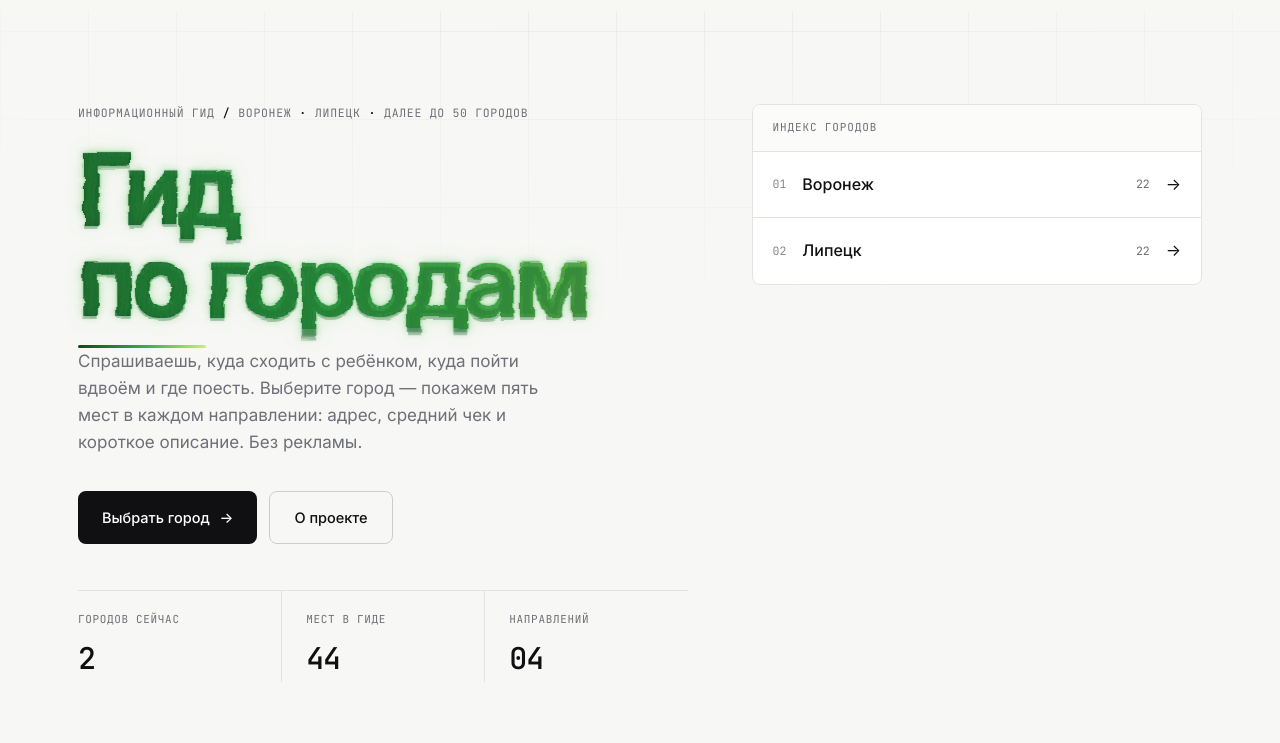
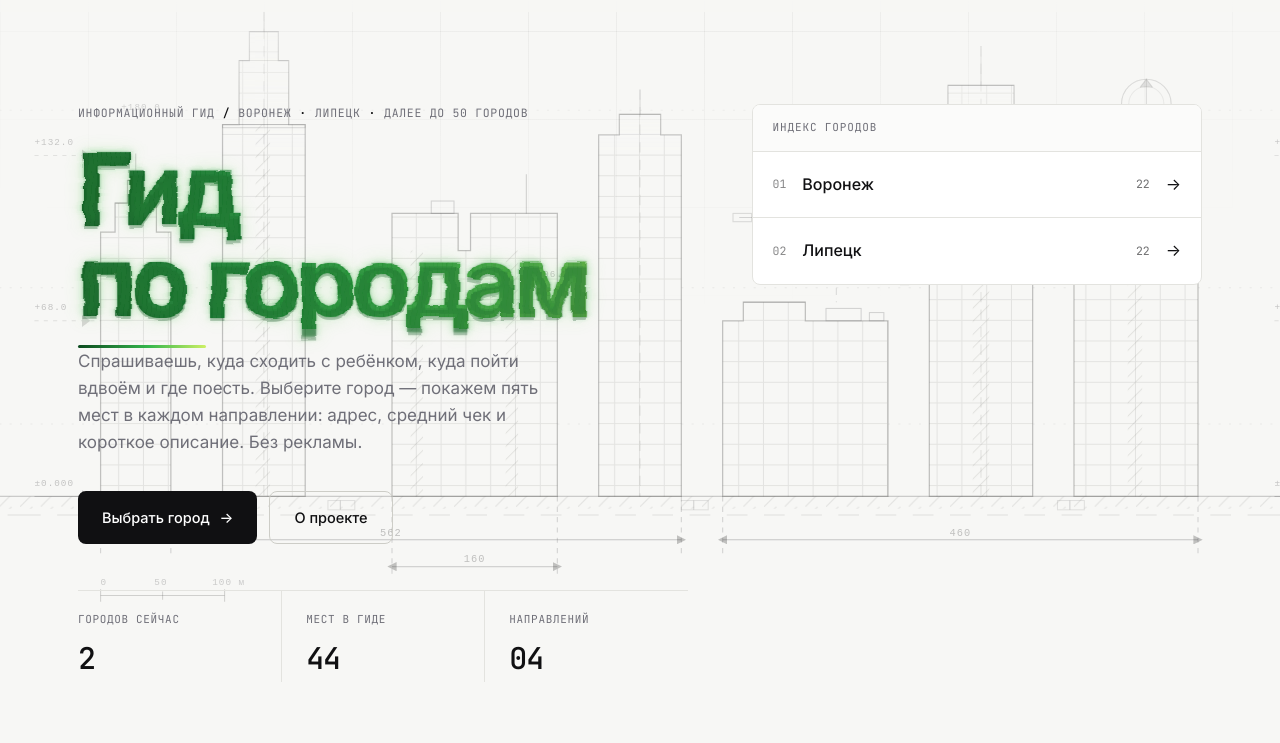
Before and after one commit to fdl0303-rgb/gid-po-gorodam, a plain HTML site: page index.html in a window 1280 px wide. Shown: the part 57-800 px from the top of the page. Drawn offline with Linux system fonts and the light colour scheme.

Commit message:
Фон-чертёж высотных домов: SVG-скайлайн с размерами и параллаксом

```diff
--- a/assets/app.js
+++ b/assets/app.js
@@ -367,10 +367,21 @@
       el.burger.setAttribute('aria-expanded', 'false');
     }));
 
+    const blueprint = $('.bg-blueprint');
+    const calm = window.matchMedia('(prefers-reduced-motion: reduce)').matches;
+    let queued = false;
+
     window.addEventListener('scroll', () => {
       const y = window.scrollY;
       el.header.classList.toggle('is-stuck', y > 8);
       el.toTop.classList.toggle('is-visible', y > 700);
+      if (blueprint && !calm && !queued) {
+        queued = true;
+        requestAnimationFrame(() => {
+          blueprint.style.transform = `translate3d(0, ${(y * 0.07).toFixed(1)}px, 0)`;
+          queued = false;
+        });
+      }
     }, { passive: true });
 
     el.toTop.addEventListener('click', () => window.scrollTo({ top: 0, behavior: 'smooth' }));
--- a/assets/styles.css
+++ b/assets/styles.css
@@ -53,7 +53,18 @@ svg { display: block; }
   padding: 0 28px;
 }
 
-/* ---------- Техническая сетка фона ---------- */
+/* ---------- Фон: чертёж высоток + техническая сетка ---------- */
+.bg-blueprint {
+  position: fixed; inset: 0; z-index: -2; pointer-events: none;
+  background-image: url('blueprint.svg');
+  background-repeat: repeat-x;
+  background-position: center 34%;
+  background-size: 1240px auto;
+  opacity: .8;
+  -webkit-mask-image: linear-gradient(to bottom, transparent 0, #000 26%, #000 78%, rgba(0, 0, 0, .35) 100%);
+  mask-image: linear-gradient(to bottom, transparent 0, #000 26%, #000 78%, rgba(0, 0, 0, .35) 100%);
+}
+
 .bg-grid {
   position: fixed; inset: 0; z-index: -1; pointer-events: none;
   background-image:
--- a/index.html
+++ b/index.html
@@ -35,6 +35,7 @@
   </defs>
 </svg>
 
+<div class="bg-blueprint" aria-hidden="true"></div>
 <div class="bg-grid" aria-hidden="true"></div>
 
 <header class="header" id="top">
```
Also changed, not shown: assets/blueprint.svg (added), 1 other file.
